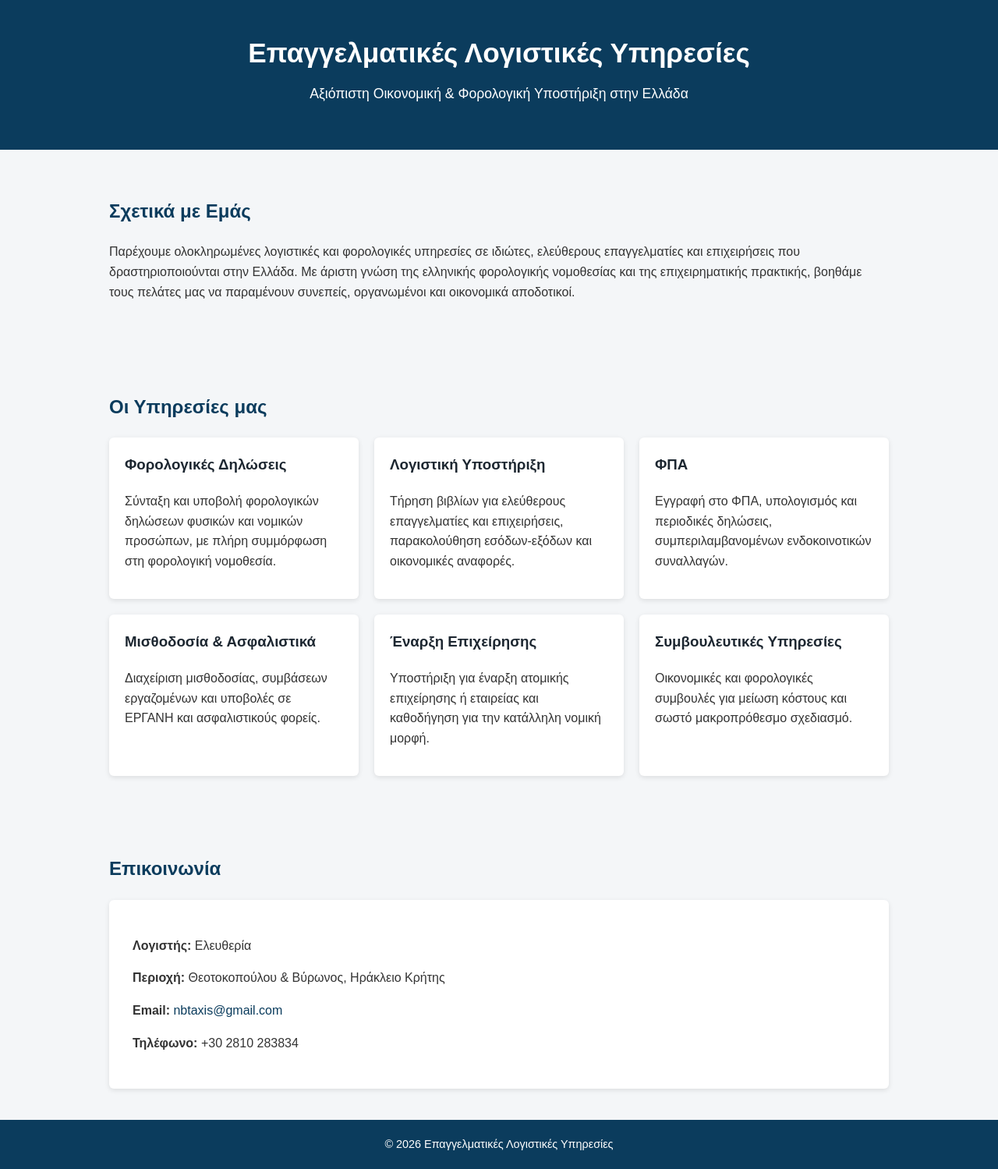
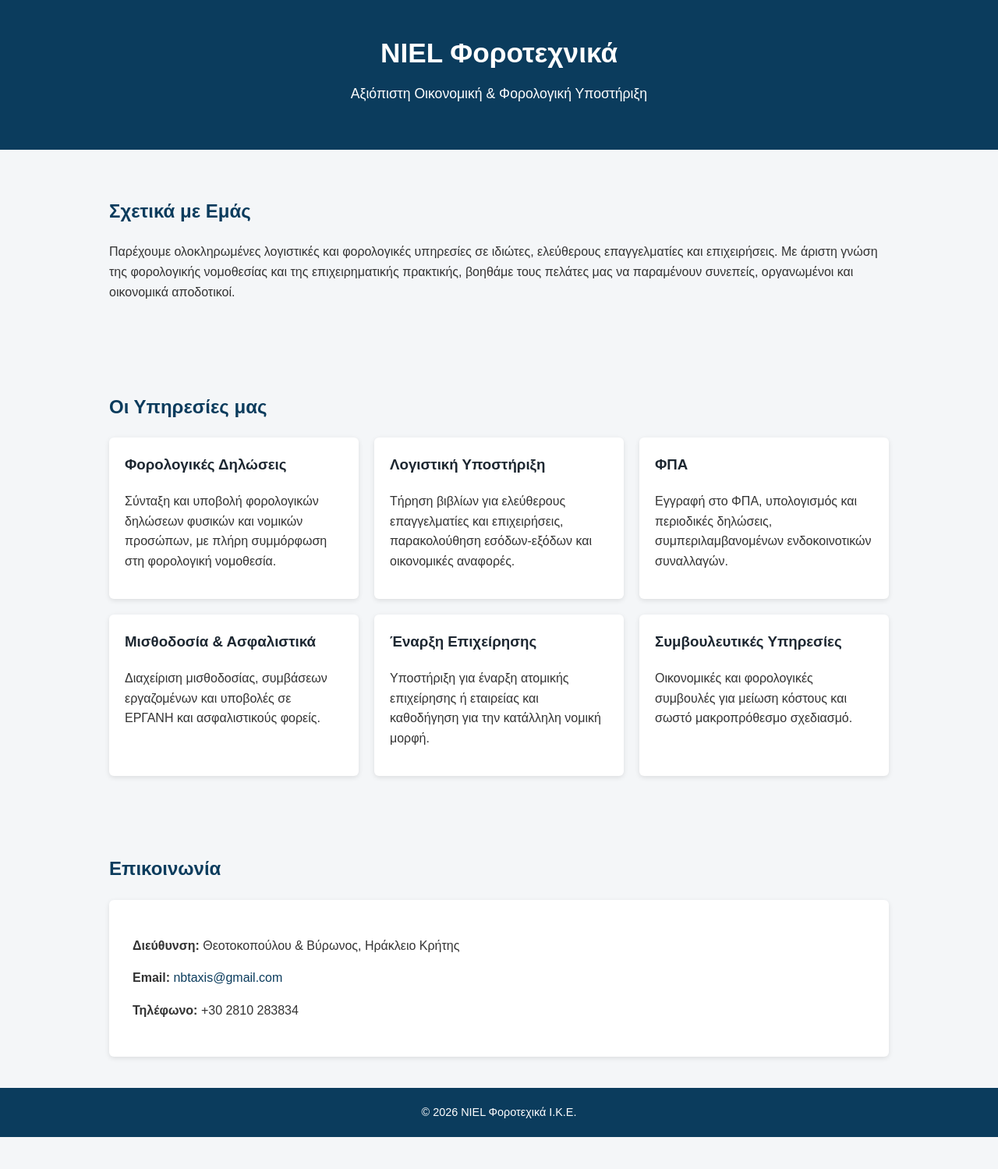
Before and after one commit to SeekerRook/nielaccounting, a plain HTML site: page page.html in a window 1280 px wide. Shown: the whole page at 78% size. After the commit the page ends 1458 px from the top, so only its background shows below. Drawn offline with Linux system fonts and the light colour scheme.

Commit message:
Update page.html

```diff
--- a/page.html
+++ b/page.html
@@ -4,7 +4,7 @@
 <head>
     <meta charset="UTF-8">
     <meta name="viewport" content="width=device-width, initial-scale=1.0">
-    <title>Λογιστικές Υπηρεσίες </title>
+    <title>NIEL Φοροτεχνικά </title>
     <style>
         body {
             margin: 0;
@@ -89,14 +89,14 @@
 <body>
 
     <header>
-        <h1>Επαγγελματικές Λογιστικές Υπηρεσίες</h1>
-        <p>Αξιόπιστη Οικονομική & Φορολογική Υποστήριξη στην Ελλάδα</p>
+        <h1>NIEL Φοροτεχνικά</h1>
+        <p>Αξιόπιστη Οικονομική & Φορολογική Υποστήριξη</p>
     </header>
 
     <section>
         <h2>Σχετικά με Εμάς</h2>
         <p>
-            Παρέχουμε ολοκληρωμένες λογιστικές και φορολογικές υπηρεσίες σε ιδιώτες, ελεύθερους επαγγελματίες και επιχειρήσεις που δραστηριοποιούνται στην Ελλάδα. Με άριστη γνώση της ελληνικής φορολογικής νομοθεσίας και της επιχειρηματικής πρακτικής, βοηθάμε τους
+            Παρέχουμε ολοκληρωμένες λογιστικές και φορολογικές υπηρεσίες σε ιδιώτες, ελεύθερους επαγγελματίες και επιχειρήσεις. Με άριστη γνώση της φορολογικής νομοθεσίας και της επιχειρηματικής πρακτικής, βοηθάμε τους
             πελάτες μας να παραμένουν συνεπείς, οργανωμένοι και οικονομικά αποδοτικοί.
         </p>
     </section>
@@ -146,8 +146,7 @@
     <section>
         <h2>Επικοινωνία</h2>
         <div class="contact">
-            <p><strong>Λογιστής:</strong> Ελευθερία </p>
-            <p><strong>Περιοχή:</strong> Θεοτοκοπούλου & Βύρωνος, Ηράκλειο Κρήτης</p>
+            <p><strong>Διεύθυνση:</strong> Θεοτοκοπούλου & Βύρωνος, Ηράκλειο Κρήτης</p>
             <p><strong>Email:</strong> <a href="mailto:nbtaxis@gmail.com">nbtaxis@gmail.com</a></p>
             <p><strong>Τηλέφωνο:</strong> +30 2810 283834 </p>
 
@@ -155,7 +154,7 @@
     </section>
 
     <footer>
-        © 2026 Επαγγελματικές Λογιστικές Υπηρεσίες
+        © 2026 NIEL Φοροτεχικά Ι.Κ.Ε.
     </footer>
 
 </body>
```
